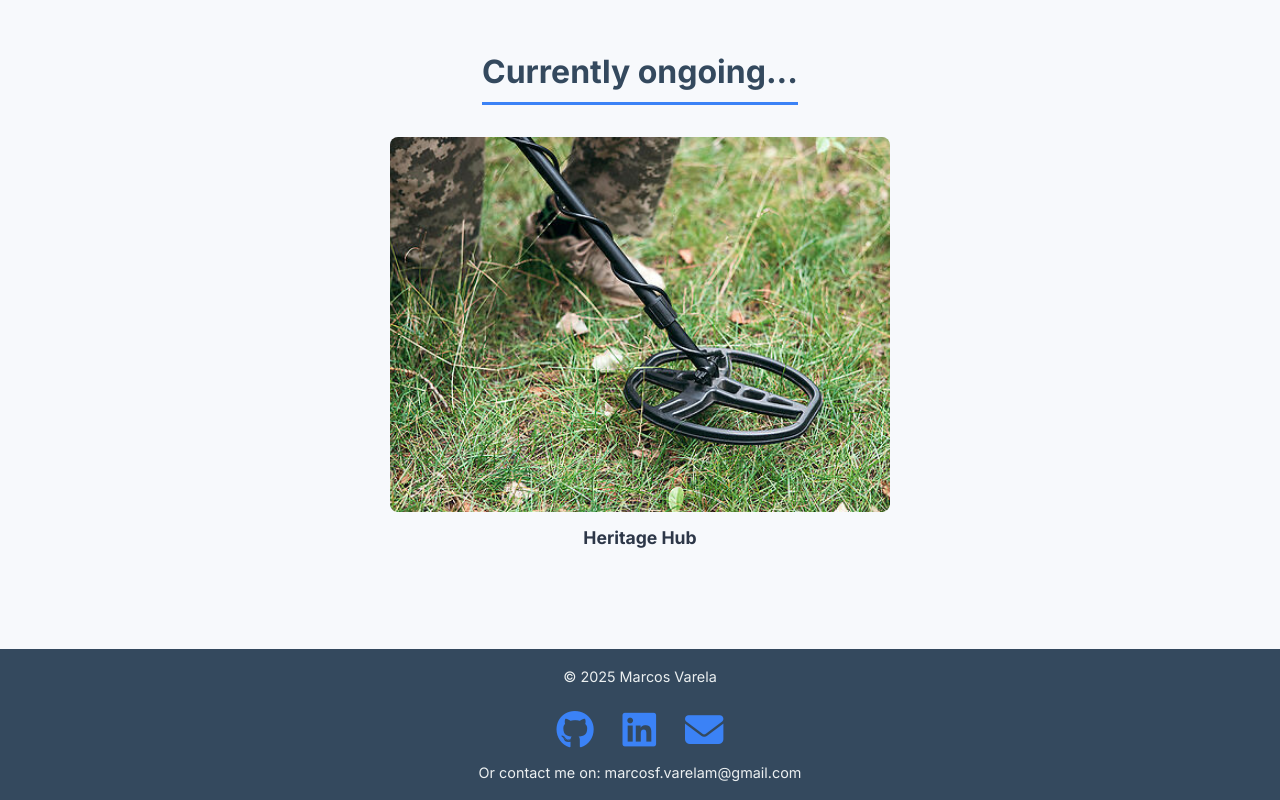
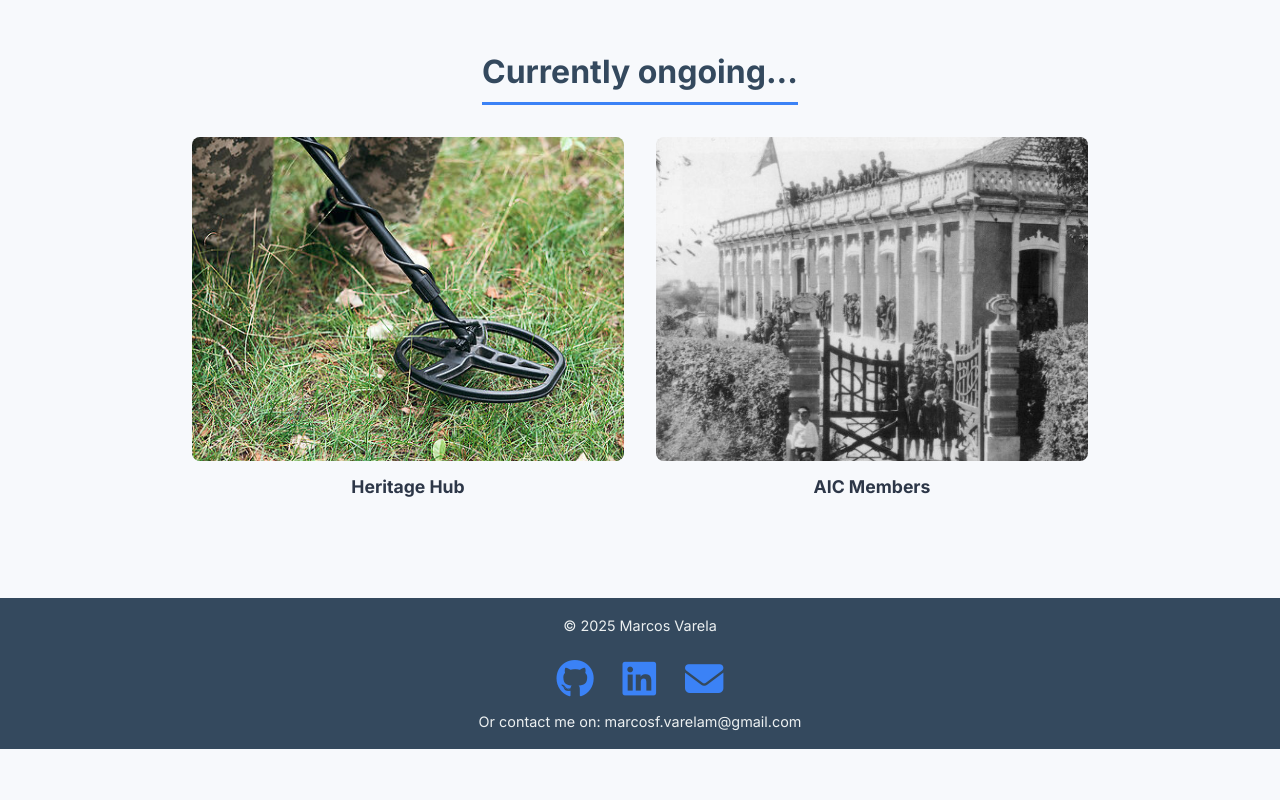
Before and after one commit to marcosvarela5/marcosvarela5.github.io, a plain HTML site: page portfolio.html in a window 1280 px wide. Shown: the part 788-1588 px from the top of the page. After the commit the page ends 1537 px from the top, so only its background shows below. Drawn offline with Linux system fonts and the light colour scheme.

Commit message:
Styles fixed

```diff
--- a/assets/lang/translations.json
+++ b/assets/lang/translations.json
@@ -39,7 +39,9 @@
       "project4Title": "Simple Web Server",
       "project4Desc": "Simple web server implemented in Java. This project was created several years ago while learning the basics of sockets and web server development.",
       "project5Title": "Heritage Hub",
-      "project5Desc": "A web application designed to help authorities and archaeologists protect historical heritage in collaboration with metal detectorists. This app will consist of a platform which will allow everyone to register their finds with a large amount of relevant data."
+      "project5Desc": "A web application designed to help authorities and archaeologists protect historical heritage in collaboration with metal detectorists. This app will consist of a platform which will allow everyone to register their finds with a large amount of relevant data.",
+      "project6Title": "AIC Members",
+      "project6Desc": "Web application for managing member registrations, cancellations, and information of the cultural association in my hometown, developed with Spring Boot and Vue.js in TypeScript. This project is a work in progress and is under active development."
     },
     "about": {
       "cvTitle": "Curriculum Vitae",
@@ -80,7 +82,6 @@
       "requestCV": "Request full CV",
       "notWorking": "Not working? Contact me at:"
     }
-
   },
   "es": {
     "menu": {
@@ -122,7 +123,9 @@
       "project4Title": "Servidor Web Simple",
       "project4Desc": "Servidor web simple implementado en Java. Este proyecto fue creado hace varios años mientras aprendía los fundamentos de los sockets y del desarrollo de servidores web.",
       "project5Title": "Heritage Hub",
-      "project5Desc": "Aplicación web diseñada para ayudar a las autoridades y arqueólogos a proteger el patrimonio histórico en colaboración con detectores de metales. Esta app consistirá en una plataforma que permitirá registrar hallazgos con una gran cantidad de datos relevantes."
+      "project5Desc": "Aplicación web diseñada para ayudar a las autoridades y arqueólogos a proteger el patrimonio histórico en colaboración con detectores de metales. Esta app consistirá en una plataforma que permitirá registrar hallazgos con una gran cantidad de datos relevantes.",
+      "project6Title": "AIC Members",
+      "project6Desc": "Aplicación web de gestión de altas, bajas e información de los socios de la asociación cultural de mi pueblo, desarrollada con Spring Boot y Vue.js in TypeScript. Este proyecto es un trabajo en curso y se encuentra en desarrollo activo."
     },
     "about": {
       "cvTitle": "Currículum Vitae",
@@ -163,7 +166,6 @@
       "requestCV": "Solicitar CV completo",
       "notWorking": "¿No funciona? Contáctame en:"
     }
-
   },
   "de": {
     "menu": {
@@ -205,7 +207,9 @@
       "project4Title": "Einfacher Webserver",
       "project4Desc": "Einfacher Webserver in Java implementiert. Dieses Projekt entstand vor einigen Jahren, als ich die Grundlagen von Sockets und Webserver-Entwicklung lernte.",
       "project5Title": "Heritage Hub",
-      "project5Desc": "Eine Webanwendung, die Behörden und Archäologen bei der Erhaltung des historischen Erbes in Zusammenarbeit mit Sondengängern unterstützt. Diese App wird eine Plattform enthalten, auf der alle ihre Funde mit vielen relevanten Daten registrieren können."
+      "project5Desc": "Eine Webanwendung, die Behörden und Archäologen bei der Erhaltung des historischen Erbes in Zusammenarbeit mit Sondengängern unterstützt. Diese App wird eine Plattform enthalten, auf der alle ihre Funde mit vielen relevanten Daten registrieren können.",
+      "project6Title": "AIC-Mitglieder",
+      "project6Desc": "Webanwendung zur Verwaltung von Anmeldungen, Abmeldungen und Informationen der Mitglieder des Kulturvereins in meinem Heimatort, entwickelt mit Spring Boot und Vue.js in TypeScript. Dieses Projekt ist ein laufendes Vorhaben und befindet sich in aktiver Entwicklung."
     },
     "about": {
       "cvTitle": "Lebenslauf",
@@ -246,6 +250,5 @@
       "requestCV": "Vollständigen Lebenslauf anfordern",
       "notWorking": "Funktioniert nicht? Kontaktiere mich unter:"
     }
-
   }
 }
--- a/portfolio.html
+++ b/portfolio.html
@@ -115,6 +115,18 @@
           <h3><span data-i18n="portfolio.project5Title"></span></h3>
         </div>
 
+        <div class="portfolio-item">
+          <a href="https://github.com/marcosvarela5/AICMembers" target="_blank">
+            <div class="portfolio-image">
+              <img src="assets/img/aic.jpg" alt="AIC">
+              <div class="overlay">
+                <p><span data-i18n="portfolio.project6Desc"></span></p>
+              </div>
+            </div>
+          </a>
+          <h3><span data-i18n="portfolio.project6Title"></span></h3>
+        </div>
+
       </div>
     </section>
   </main>
--- a/style.css
+++ b/style.css
@@ -436,13 +436,16 @@ footer {
 
 
 .portfolio-grid-single {
-  display: flex;
-  justify-content: center;
+  display: grid;
+  grid-template-columns: repeat(auto-fit, minmax(250px, 1fr));
+  gap: 2rem;
+  width: 100%;
 }
 
 .portfolio-item {
-  text-align: center;
+  width: 100%;
 }
+
 
 /* Igualar altura de las imágenes sin romper el grid */
 .portfolio-image {
```
Also changed, not shown: assets/img/aic.jpg (added). Lines whose indentation alone changed are shown as unchanged.
